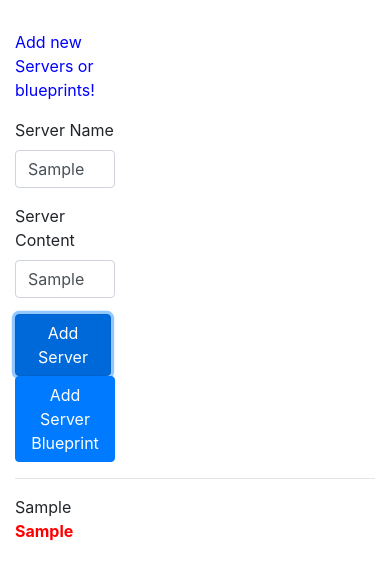
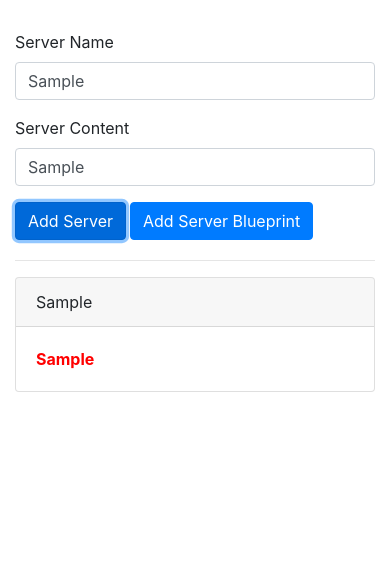
Before and after one commit to HillLuke/Udemy-Angular-The-Complete-Guide, an Angular app in the folder Section 5/cmp-databinding-start/: page / in a window 390 px wide. Both pictures are taken after typing "Sample", "Sample" into the empty fields and a click on the button "Add Server". Shown: the top 580 px of the page. Built offline with nearby package versions, Linux system fonts and the light colour scheme.

Commit message:
Split in to components, bind to Inputs and custom events.

```diff
--- a/Section 5/cmp-databinding-start/src/app/app.component.html
+++ b/Section 5/cmp-databinding-start/src/app/app.component.html
@@ -1,38 +1,9 @@
 <div class="container">
-  <div class="row">
-    <div class="col-4">
-      <p>Add new Servers or blueprints!</p>
-      <div class="form-group">
-        <label>Server Name</label>
-        <input type="text" class="form-control" placeholder="Server Name" [(ngModel)]="newServerName">
-      </div>
-      <div class="form-group">
-        <label>Server Content</label>
-        <input type="text" class="form-control" placeholder="Server Name" [(ngModel)]="newServerContent">
-      </div>
-      <button
-        class="btn btn-primary mr-1"
-        (click)="onAddServer()">Add Server</button>
-      <button
-        class="btn btn-primary"
-        (click)="onAddBlueprint()">Add Server Blueprint</button>
-    </div>
-
-  </div>
+  <app-cockpit (serverCreated)="onServerAdded($event)" (blueprintCreated)="onBlueprintAdded($event)" ></app-cockpit>
   <hr>
   <div class="row">
-    <div class="col-4">
-      <div
-        class="panel panel-default"
-        *ngFor="let element of serverElements">
-        <div class="panel-heading">{{ element.name }}</div>
-        <div class="panel-body">
-          <p>
-            <strong *ngIf="element.type === 'server'" style="color: red">{{ element.content }}</strong>
-            <em *ngIf="element.type === 'blueprint'">{{ element.content }}</em>
-          </p>
-        </div>
-      </div>
+    <div class="col-12 col-md-4">
+      <app-server-element *ngFor="let serverElement of serverElements" [srvElement]="serverElement"></app-server-element>
     </div>
   </div>
 </div>
--- a/Section 5/cmp-databinding-start/src/app/app.component.ts
+++ b/Section 5/cmp-databinding-start/src/app/app.component.ts
@@ -7,22 +7,21 @@
 })
 export class AppComponent {
   serverElements = [];
-  newServerName = '';
-  newServerContent = '';
 
-  onAddServer() {
+  onServerAdded(serverData: {serverName: string, serverContent:string}) {
     this.serverElements.push({
       type: 'server',
-      name: this.newServerName,
-      content: this.newServerContent
+      name: serverData.serverName,
+      content: serverData.serverContent
     });
   }
 
-  onAddBlueprint() {
+  onBlueprintAdded(blueprintData: {serverName: string, serverContent:string}) {
     this.serverElements.push({
       type: 'blueprint',
-      name: this.newServerName,
-      content: this.newServerContent
+      name: blueprintData.serverName,
+      content: blueprintData.serverContent
     });
   }
+
 }
--- a/Section 5/cmp-databinding-start/src/app/app.module.ts
+++ b/Section 5/cmp-databinding-start/src/app/app.module.ts
@@ -4,10 +4,14 @@
 
 
 import { AppComponent } from './app.component';
+import { CockpitComponent } from './cockpit/cockpit.component';
+import { ServerElementComponent } from './server-element/server-element.component';
 
 @NgModule({
   declarations: [
-    AppComponent
+    AppComponent,
+    CockpitComponent,
+    ServerElementComponent
   ],
   imports: [
     BrowserModule,
--- /dev/null
+++ b/Section 5/cmp-databinding-start/src/app/cockpit/cockpit.component.html
@@ -0,0 +1,20 @@
+<div class="row">
+    <div class="col col-sm-8 col-md-6 col-lg-6">
+      <div class="form-group">
+        <label>Server Name</label>
+        <input type="text" class="form-control" placeholder="Server Name" [(ngModel)]="newServerName">
+      </div>
+      <div class="form-group">
+        <label>Server Content</label>
+        <input type="text" class="form-control" placeholder="Server Name" [(ngModel)]="newServerContent">
+      </div>
+      <div class="">
+        <button
+          class="btn btn-primary mr-1 mb-1 mb-sm-0 mb-md-0"
+          (click)="onAddServer()">Add Server</button>
+        <button
+          class="btn btn-primary mr-1 mb-1 mb-sm-0 mb-md-0"
+          (click)="onAddBlueprint()">Add Server Blueprint</button>
+      </div>
+    </div>
+  </div>
--- /dev/null
+++ b/Section 5/cmp-databinding-start/src/app/cockpit/cockpit.component.ts
@@ -0,0 +1,32 @@
+import { Component, OnInit, EventEmitter, Output } from '@angular/core';
+
+@Component({
+  selector: 'app-cockpit',
+  templateUrl: './cockpit.component.html',
+  styleUrls: ['./cockpit.component.css']
+})
+export class CockpitComponent implements OnInit {
+  newServerName = '';
+  newServerContent = '';
+  @Output() serverCreated = new EventEmitter<{serverName: string, serverContent:string}>();
+  @Output() blueprintCreated = new EventEmitter<{serverName: string, serverContent:string}>();
+
+  constructor() { }
+
+  ngOnInit(): void {
+  }
+
+  onAddServer() {
+    this.serverCreated.emit({
+      serverName: this.newServerName,
+      serverContent: this.newServerContent
+    });
+  }
+
+  onAddBlueprint() {
+    this.blueprintCreated.emit({
+      serverName: this.newServerName,
+      serverContent: this.newServerContent
+    });
+  }
+}
--- /dev/null
+++ b/Section 5/cmp-databinding-start/src/app/server-element/server-element.component.html
@@ -0,0 +1,11 @@
+<div class="card mb-1">
+<div class="card-header">
+  {{ element.name }}
+</div>
+<div class="card-body">
+  <p class="card-text">
+    <strong *ngIf="element.type === 'server'" style="color: red">{{ element.content }}</strong>
+    <strong *ngIf="element.type === 'blueprint'" style="color: blue">{{ element.content }}</strong>
+  </p>
+</div>
+</div>
--- /dev/null
+++ b/Section 5/cmp-databinding-start/src/app/server-element/server-element.component.ts
@@ -0,0 +1,16 @@
+import { Component, Input, OnInit } from '@angular/core';
+
+@Component({
+  selector: 'app-server-element',
+  templateUrl: './server-element.component.html',
+  styleUrls: ['./server-element.component.css']
+})
+export class ServerElementComponent implements OnInit {
+  @Input('srvElement') element: {type: string, name: string, content: string};
+
+  constructor() { }
+
+  ngOnInit(): void {
+  }
+
+}
```
Also changed, not shown: Section 5/cmp-databinding-start/src/app/cockpit/cockpit.component.css (added), Section 5/cmp-databinding-start/src/app/server-element/server-element.component.css (added).
